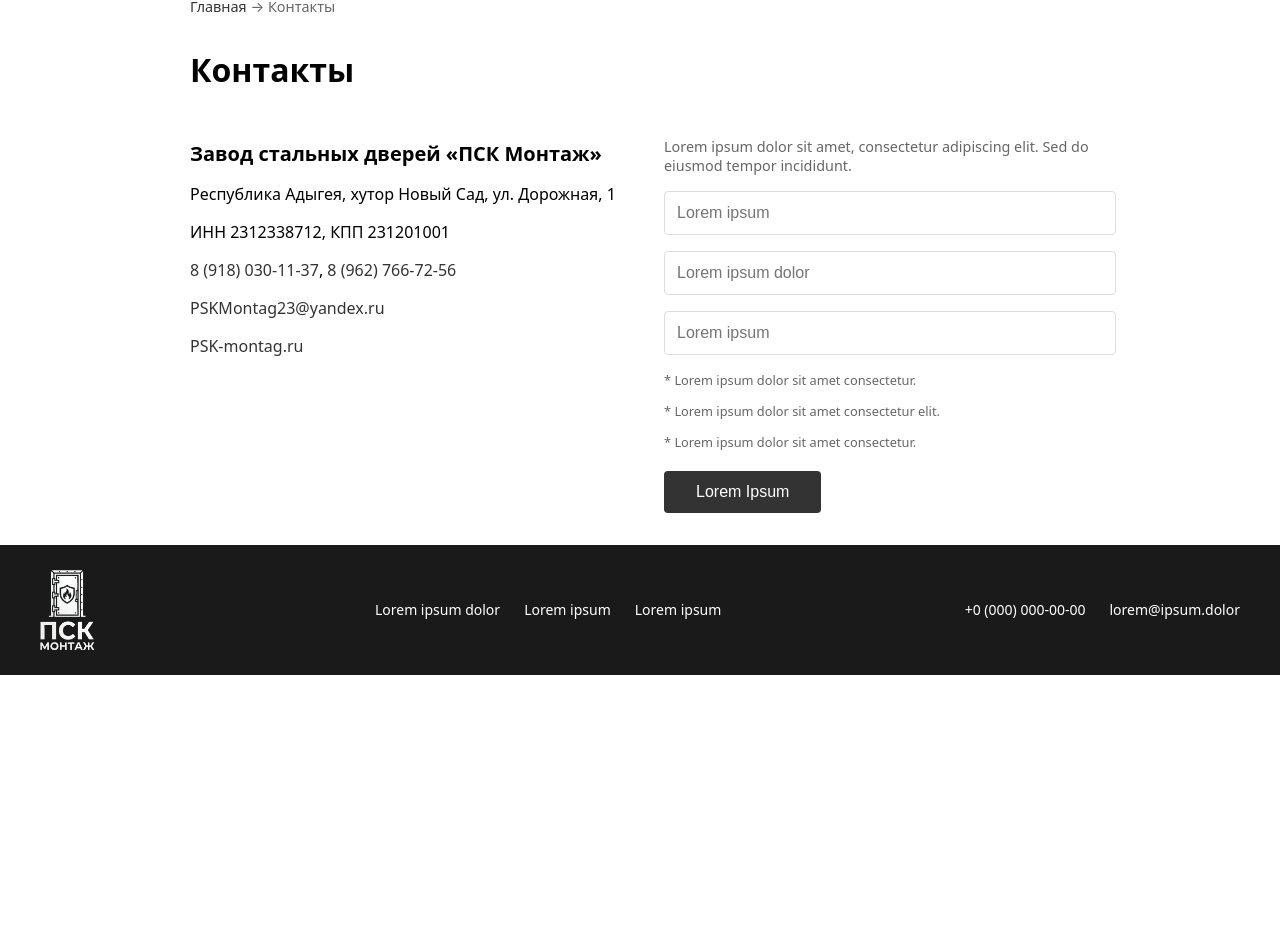
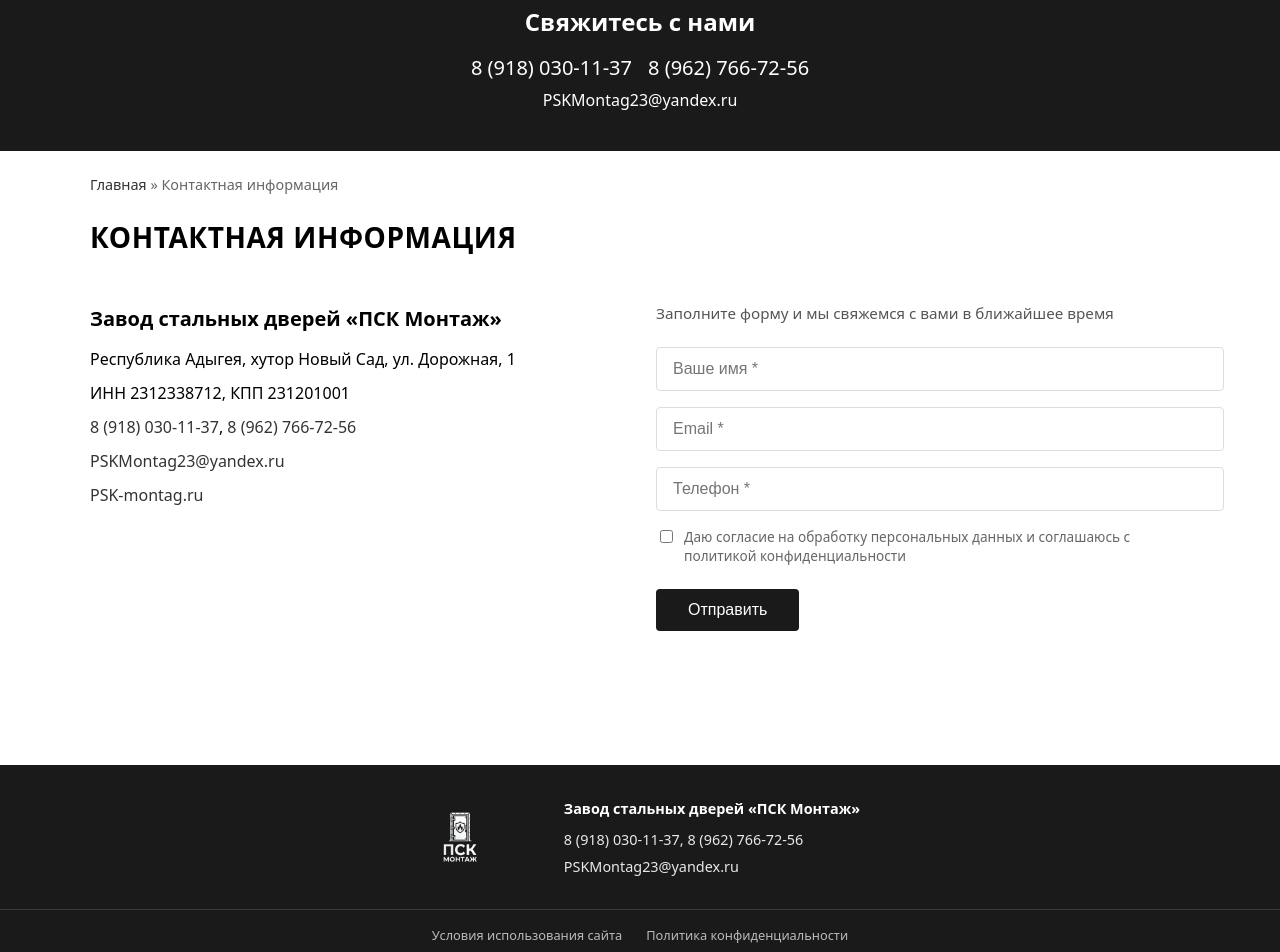
Before and after one commit to GeorgeSalari/psk_vue, a Vue app: page /contacts in a window 1280 px wide. Shown: the part 165-1117 px from the top of the page. Before the commit the page ends 840 px from the top, so only its background shows below. Built offline with nearby package versions, Linux system fonts and the light colour scheme.

Commit message:
small changes and footer design

```diff
--- a/src/components/AppLayout.vue
+++ b/src/components/AppLayout.vue
@@ -20,18 +20,27 @@
     </main>
 
     <footer class="footer">
-      <div class="footer-content">
+      <div class="footer-main">
+        <div class="footer-section footer-brand">
           <router-link to="/" class="footer-logo-link">
             <img :src="logoUrl" alt="ПСК МОНТАЖ" class="footer-logo" />
           </router-link>
-        <div class="footer-links">
-          <a href="#">Lorem ipsum dolor</a>
-          <a href="#">Lorem ipsum</a>
-          <a href="#">Lorem ipsum</a>
         </div>
-        <div class="footer-contact">
-          <a href="#">+0 (000) 000-00-00</a>
-          <a href="#">lorem@ipsum.dolor</a>
+        <div class="footer-section footer-contact">
+          <p class="footer-company">Завод стальных дверей «ПСК Монтаж»</p>
+          <p>
+            <a href="tel:+79180301137">8 (918) 030-11-37</a>,
+            <a href="tel:+79627667256">8 (962) 766-72-56</a>
+          </p>
+          <p>
+            <a href="mailto:PSKMontag23@yandex.ru">PSKMontag23@yandex.ru</a>
+          </p>
+        </div>
+      </div>
+      <div class="footer-bottom">
+        <div class="footer-bottom-links">
+          <a href="#">Условия использования сайта</a>
+          <a href="#">Политика конфиденциальности</a>
         </div>
       </div>
     </footer>
@@ -112,40 +121,26 @@
 
 .footer {
   background: #1a1a1a;
-  color: #fff;
-  padding: 0 2rem;
+  color: rgba(255, 255, 255, 0.9);
+  margin-top: auto;
+}
 
-  .footer-content {
+.footer-main {
   max-width: 1200px;
   margin: 0 auto;
+  padding: 2rem 2rem;
   display: flex;
   flex-wrap: wrap;
-    justify-content: space-between;
+  justify-content: center;
   align-items: center;
-    gap: 1.5rem;
+  gap: 2rem 4rem;
 }
 
-  .footer-logo-link {
-    text-decoration: none;
-    display: flex;
-    align-items: center;
-    margin-left: -2.4rem;
-  }
-
-  .footer-logo {
-    height: 130px;
-    width: auto;
-    object-fit: contain;
-  }
-
-  .footer-links {
-    display: flex;
-    gap: 1.5rem;
-
+.footer-section {
   a {
     color: #fff;
     text-decoration: none;
-      font-size: 0.875rem;
+    font-size: 0.9rem;
 
     &:hover {
       text-decoration: underline;
@@ -153,18 +148,63 @@
   }
 }
 
+.footer-brand {
+  .footer-logo-link {
+    display: block;
+  }
+
+  .footer-logo {
+    height: 80px;
+    width: auto;
+    object-fit: contain;
+    display: block;
+  }
+}
+
 .footer-contact {
-    display: flex;
-    gap: 1.5rem;
+  text-align: left;
+  font-size: 0.9rem;
+
+  .footer-company {
+    font-weight: 600;
+    margin-bottom: 0.75rem;
+    color: #fff;
+  }
+
+  p {
+    margin: 0 0 0.5rem;
+
+    &:last-child {
+      margin-bottom: 0;
+    }
 
     a {
-      color: #fff;
+      color: rgba(255, 255, 255, 0.9);
+    }
+  }
+}
+
+.footer-bottom {
+  border-top: 1px solid rgba(255, 255, 255, 0.15);
+  padding: 1rem 2rem;
+}
+
+.footer-bottom-links {
+  max-width: 1200px;
+  margin: 0 auto;
+  display: flex;
+  flex-wrap: wrap;
+  gap: 1.5rem;
+  justify-content: center;
+
+  a {
+    color: rgba(255, 255, 255, 0.7);
     text-decoration: none;
-      font-size: 0.875rem;
+    font-size: 0.8rem;
 
     &:hover {
+      color: #fff;
       text-decoration: underline;
-      }
     }
   }
 }
@@ -179,13 +219,25 @@
     }
   }
 
-  .footer .footer-content {
+  .footer .footer-main {
     flex-direction: column;
+    padding: 1.5rem;
+    gap: 1.5rem;
     text-align: center;
   }
 
   .footer .footer-logo {
-    height: 90px;
+    height: 70px;
+    margin: 0 auto;
+  }
+
+  .footer .footer-contact {
+    text-align: center;
+  }
+
+  .footer .footer-bottom-links {
+    flex-direction: column;
+    align-items: center;
   }
 }
 </style>
--- a/src/views/AboutView.vue
+++ b/src/views/AboutView.vue
@@ -47,13 +47,13 @@
 
 <style lang="scss" scoped>
 .page-content {
-  max-width: 800px;
+  max-width: 1100px;
   margin: 0 auto;
-  padding: 2rem;
+  padding: 1.5rem 2rem;
 }
 
 .breadcrumb {
-  margin-bottom: 2rem;
+  margin-bottom: 1rem;
   font-size: 0.9rem;
   color: #666;
 
@@ -76,11 +76,11 @@
   font-size: 1.1rem;
   line-height: 1.7;
   color: #444;
-  margin-bottom: 2rem;
+  margin-bottom: 1.5rem;
 }
 
 .content-section {
-  margin-bottom: 3rem;
+  margin-bottom: 2rem;
 
   h2 {
     font-size: 1.5rem;
--- a/src/views/CatalogView.vue
+++ b/src/views/CatalogView.vue
@@ -48,9 +48,9 @@
 
 <style lang="scss" scoped>
 .page-content {
-  max-width: 800px;
+  max-width: 1100px;
   margin: 0 auto;
-  padding: 2rem;
+  padding: 1.5rem 2rem;
 }
 
 .breadcrumb {
--- a/src/views/ContactsView.vue
+++ b/src/views/ContactsView.vue
@@ -1,71 +1,164 @@
 <template>
   <AppLayout>
+    <div class="contacts-page">
+      <!-- Hero / CTA section -->
+      <section class="contact-hero">
+        <h2 class="contact-hero-title">Свяжитесь с нами</h2>
+        <div class="contact-hero-links">
+          <a href="tel:+79180301137" class="contact-hero-link">8 (918) 030-11-37</a>
+          <a href="tel:+79627667256" class="contact-hero-link">8 (962) 766-72-56</a>
+        </div>
+        <a href="mailto:PSKMontag23@yandex.ru" class="contact-hero-email">PSKMontag23@yandex.ru</a>
+      </section>
+
       <div class="page-content">
         <div class="breadcrumb">
           <router-link to="/">Главная</router-link>
-        <span> → </span>
-        <span>Контакты</span>
+          <span> » </span>
+          <span>Контактная информация</span>
         </div>
 
-      <h1 class="page-title">Контакты</h1>
+        <h1 class="page-title">Контактная информация</h1>
 
         <div class="contacts-grid">
           <div class="contact-info">
-          <h2>Завод стальных дверей «ПСК Монтаж»</h2>
-          <p>Республика Адыгея, хутор Новый Сад, ул. Дорожная, 1</p>
-          <p>ИНН 2312338712, КПП 231201001</p>
-          <p>
+            <h2 class="contact-company">Завод стальных дверей «ПСК Монтаж»</h2>
+            <p class="contact-address">Республика Адыгея, хутор Новый Сад, ул. Дорожная, 1</p>
+            <p class="contact-tax">ИНН 2312338712, КПП 231201001</p>
+            <p class="contact-phone">
               <a href="tel:+79180301137">8 (918) 030-11-37</a>,
               <a href="tel:+79627667256">8 (962) 766-72-56</a>
             </p>
-          <p>
+            <p class="contact-email">
               <a href="mailto:PSKMontag23@yandex.ru">PSKMontag23@yandex.ru</a>
             </p>
-          <p>
+            <p class="contact-site">
               <a href="https://PSK-montag.ru" target="_blank" rel="noopener noreferrer">PSK-montag.ru</a>
             </p>
           </div>
 
-        <form class="contact-form" @submit.prevent>
-          <p class="form-note">
-            Lorem ipsum dolor sit amet, consectetur adipiscing elit. Sed do eiusmod tempor incididunt.
-          </p>
+          <form class="contact-form" @submit.prevent="onSubmit">
+            <p class="form-note">Заполните форму и мы свяжемся с вами в ближайшее время</p>
             <div class="form-group">
-            <input type="text" placeholder="Lorem ipsum" class="form-input" />
+              <input
+                v-model="form.name"
+                type="text"
+                placeholder="Ваше имя *"
+                class="form-input"
+                required
+              />
             </div>
             <div class="form-group">
-            <input type="email" placeholder="Lorem ipsum dolor" class="form-input" />
+              <input
+                v-model="form.email"
+                type="email"
+                placeholder="Email *"
+                class="form-input"
+                required
+              />
             </div>
             <div class="form-group">
-            <input type="tel" placeholder="Lorem ipsum" class="form-input" />
+              <input
+                v-model="form.phone"
+                type="tel"
+                placeholder="Телефон *"
+                class="form-input"
+                required
+              />
             </div>
-          <p class="form-hint">* Lorem ipsum dolor sit amet consectetur.</p>
-          <p class="form-hint">* Lorem ipsum dolor sit amet consectetur elit.</p>
-          <p class="form-hint">* Lorem ipsum dolor sit amet consectetur.</p>
-          <button type="submit" class="btn-submit">Lorem Ipsum</button>
+            <label class="form-consent">
+              <input v-model="form.consent" type="checkbox" required />
+              <span>Даю согласие на обработку персональных данных и соглашаюсь с политикой конфиденциальности</span>
+            </label>
+            <button type="submit" class="btn-submit">Отправить</button>
           </form>
+        </div>
       </div>
     </div>
   </AppLayout>
 </template>
 
 <script lang="ts">
+import { defineComponent } from "vue";
 import AppLayout from "@/components/AppLayout.vue";
 
-export default {
+export default defineComponent({
   components: { AppLayout },
+  data() {
+    return {
+      form: {
+        name: "",
+        email: "",
+        phone: "",
+        consent: false,
+      },
     };
+  },
+  methods: {
+    onSubmit() {
+      // Placeholder for form submission
+      console.log("Form submitted:", this.form);
+    },
+  },
+});
 </script>
 
 <style lang="scss" scoped>
+.contacts-page {
+  min-height: 100vh;
+}
+
+.contact-hero {
+  background: #1a1a1a;
+  color: #fff;
+  padding: 2.5rem 2rem;
+  text-align: center;
+}
+
+.contact-hero-title {
+  font-size: 1.5rem;
+  margin: 0 0 1rem;
+  font-weight: 600;
+}
+
+.contact-hero-links {
+  display: flex;
+  flex-wrap: wrap;
+  justify-content: center;
+  gap: 1rem;
+  margin-bottom: 0.5rem;
+}
+
+.contact-hero-link {
+  color: #fff;
+  text-decoration: none;
+  font-size: 1.25rem;
+  font-weight: 500;
+
+  &:hover {
+    text-decoration: underline;
+  }
+}
+
+.contact-hero-email {
+  display: block;
+  color: #fff;
+  text-decoration: none;
+  font-size: 1rem;
+
+  &:hover {
+    text-decoration: underline;
+  }
+}
+
 .page-content {
-  max-width: 900px;
+  max-width: 1100px;
   margin: 0 auto;
-  padding: 2rem;
+  padding: 1.5rem 2rem;
 }
 
 .breadcrumb {
-  margin-bottom: 2rem;
+  margin-bottom: 1.5rem;
   font-size: 0.9rem;
   color: #666;
 
@@ -80,24 +173,32 @@
 }
 
 .page-title {
-  font-size: 2rem;
+  font-size: 1.75rem;
   margin-bottom: 2rem;
+  text-transform: uppercase;
+  letter-spacing: 0.02em;
 }
 
 .contacts-grid {
   display: grid;
   grid-template-columns: 1fr 1fr;
-  gap: 3rem;
+  gap: 2rem;
+  align-items: start;
 }
 
 .contact-info {
-  h2 {
+  .contact-company {
     font-size: 1.25rem;
+    font-weight: 600;
     margin-bottom: 1rem;
   }
 
   p {
-    margin-bottom: 0.5rem;
+    margin: 0 0 0.75rem;
+
+    &:last-child {
+      margin-bottom: 0;
+    }
 
     a {
       color: #333;
@@ -112,9 +213,9 @@
 
 .contact-form {
   .form-note {
-    margin-bottom: 1rem;
-    font-size: 0.9rem;
-    color: #666;
+    margin-bottom: 1.5rem;
+    font-size: 0.95rem;
+    color: #555;
   }
 
   .form-group {
@@ -123,22 +224,35 @@
 
   .form-input {
     width: 100%;
-    padding: 0.75rem;
+    padding: 0.75rem 1rem;
     border: 1px solid #ddd;
     border-radius: 4px;
     font-size: 1rem;
+
+    &:focus {
+      outline: none;
+      border-color: #1a1a1a;
+    }
   }
 
-  .form-hint {
-    font-size: 0.8rem;
+  .form-consent {
+    display: flex;
+    align-items: flex-start;
+    gap: 0.5rem;
+    margin: 1rem 0 1.5rem;
+    font-size: 0.85rem;
     color: #666;
-    margin-bottom: 0.25rem;
+    cursor: pointer;
+
+    input {
+      flex-shrink: 0;
+      margin-top: 0.2rem;
+    }
   }
 
   .btn-submit {
-    margin-top: 1rem;
     padding: 0.75rem 2rem;
-    background: #333;
+    background: #1a1a1a;
     color: #fff;
     border: none;
     border-radius: 4px;
@@ -146,14 +260,27 @@
     font-size: 1rem;
 
     &:hover {
-      background: #555;
+      background: #333;
     }
   }
 }
 
 @media (max-width: 768px) {
+  .contact-hero {
+    padding: 2rem 1rem;
+  }
+
+  .contact-hero-links {
+    flex-direction: column;
+  }
+
+  .page-content {
+    padding: 1.5rem;
+  }
+
   .contacts-grid {
     grid-template-columns: 1fr;
+    gap: 2rem;
   }
 }
 </style>
```
Lines whose indentation alone changed are shown as unchanged.
